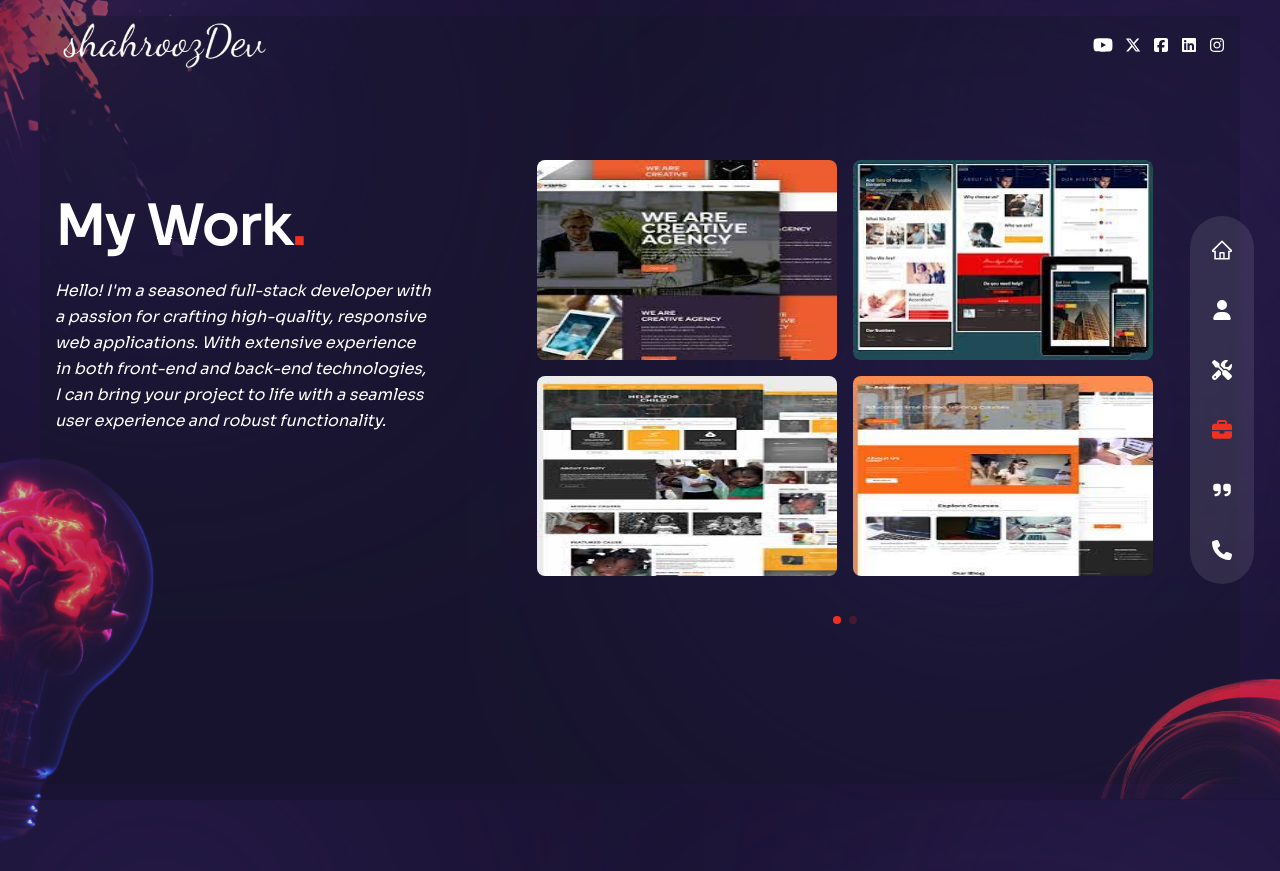
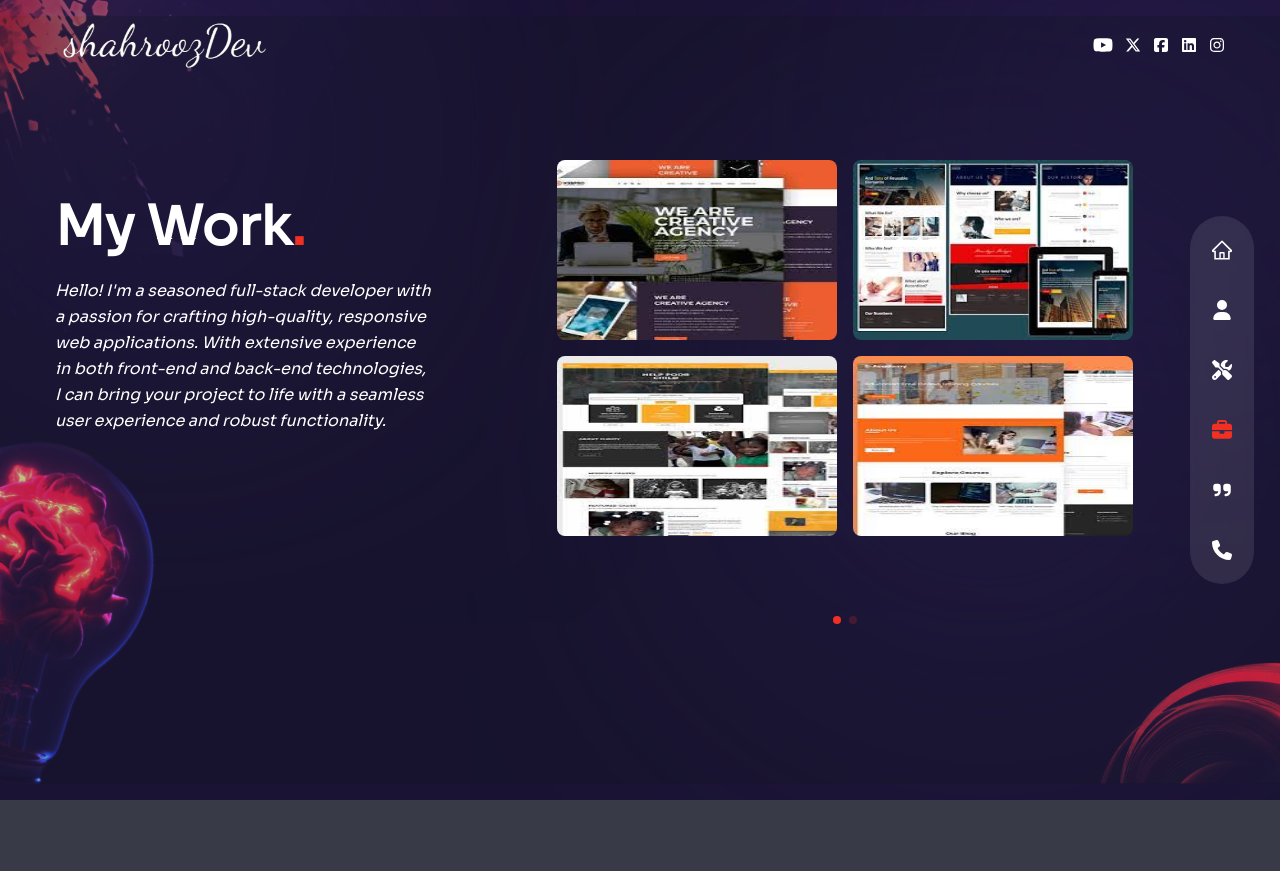
Before and after one commit to shahroozdev/portfolio, a Next.js app: page /work in a window 1280 px wide. After the commit the page ends 800 px from the top, so only its background shows below. Built offline with nearby package versions, Linux system fonts and the light colour scheme.

Commit message:
some changes

```diff
--- a/src/app/about/page.tsx
+++ b/src/app/about/page.tsx
@@ -12,8 +12,8 @@ import CountUp from 'react-countup';
 const AboutPage = () => {
   const [index, setIndex] = useState(0);
   return (
-    <div className="w-screen h-max pt-[100px] bg-primary/30 text-center xl:text-left">
-      {/* <BottomCircle /> */}
+    <div className="w-screen h-screen pt-[100px] bg-primary/30 text-center xl:text-left overflow-hidden">
+      <BottomCircle />
       <motion.div
         variants={fadeIn("right", 0.2)}
         initial="hidden"
--- a/src/app/layout.tsx
+++ b/src/app/layout.tsx
@@ -30,11 +30,11 @@ export default function RootLayout({
 }>) {
   return (
     <html lang="en">
-      <body className={`min-w-screen max-h-screen w-screen h-screen overflow-hidden bg-site text-white bg-cover bo-no-repeat ${sora.variable} font-sora relative`}>
+      <body className={`min-w-screen max-h-screen w-screen min-h-screen h-screen overflow-hidden bg-site text-white bg-cover bo-no-repeat ${sora.variable} font-sora relative`}>
         <TopImg/>
         <Nav/>
         <Header/>
-        <main className="flex items-center min-w-screen  min-h-screen justify-center overflow-hidden">{children}</main>
+        <main className="flex items-center min-w-screen min-h-full justify-center overflow-hidden">{children}</main>
       </body>
     </html>
   );
--- a/src/app/page.tsx
+++ b/src/app/page.tsx
@@ -7,15 +7,15 @@ import Avatar from "@/components/atoms/Avatar/Avatar";
 import ParticlesContainer from "@/components/molecules/ParticlesContainer/ParticlesContainer";
 export default function Home() {
   return (
-    <div className="h-screen bg-primary/60 relative w-screen">
+    <div className="h-screen bg-primary/60 relative w-screen flex flex-col items-center justify-center gap-2">
       <div className="w-full h-full bg-gradient-to-r from-primary/10 via-black/30 to-black/10">
-        <div className="text-center flex flex-col justify-center xl:text-left h-full container mx-auto ">
+        <div className="text-center flex flex-col justify-center xl:text-left h-full container mx-auto">
           <motion.h1
             variants={fadeIn("down", 0.2)}
             initial="hidden"
             animate="show"
             exit="hidden"
-            className="h1"
+            className="h1 mb-0"
           >
             Turning Concepts <br />
             into <span className="text-accent">Digital Innovations.</span>
@@ -32,9 +32,9 @@ export default function Home() {
             creativity, technology, and strategic execution to bring innovative
             visions to life.
           </motion.p>
-          <div className="flex justify-center xl:hidden relative">
+          {/* <div className="flex justify-center xl:hidden relative">
             <ProjectBtn />
-          </div>
+          </div> */}
           <motion.div
             variants={fadeIn("down", 0.4)}
             initial="hidden"
--- a/src/app/services/page.tsx
+++ b/src/app/services/page.tsx
@@ -8,7 +8,7 @@ import { fadeIn } from "@/components/variants";
 
 const Services = () => {
   return (
-    <div className='h-screen w-screen bg-primary/30 flex items-center'>
+    <div className='h-screen w-screen bg-primary/30 flex items-center justify-center'>
        {/* <BottomCircle /> */}
        <div className='container pt-[20px]'>
         <div className='flex flex-col xl:flex-row gap-x-8'>
--- a/src/app/work/page.tsx
+++ b/src/app/work/page.tsx
@@ -9,8 +9,7 @@ import WorkSlider from '@/components/molecules/workSlider/WorkSlider'
 
 const WorkPage = () => {
   return (
-    <div className='h-full bg-primary/30 py-36 flex items-center xl:overflow-hidden overflow-y-auto'>
-       <BottomCircle />
+    <div className='h-full w-screen bg-primary/30 py-36 flex items-center overflow-hidden relative'>
        <div className='container mx-auto'>
         <div className='flex flex-col xl:flex-row gap-x-8'>
             <div className='text-center flex xl:w-[30vw] flex-col lg:text-left mb-4 mx-12 xl:mb-0 xl:mx-0'>
@@ -25,6 +24,7 @@ const WorkPage = () => {
         </div>
        </div>
        <BulbAnime/>
+        <BottomCircle />
     </div>
   )
 }
--- a/src/components/molecules/Header/index.tsx
+++ b/src/components/molecules/Header/index.tsx
@@ -19,7 +19,7 @@ const Header = () => {
       <Link href={'#'}><i className="cursor-pointer"><Icon name="youtubeIcon" color="#fff" fontSize="20px"/></i></Link>
       <i className="cursor-pointer"><Icon name="AxeIcon" color="#fff"/></i>
       <Link href={'https://www.facebook.com/profile.php?id=61564675637480'}><i className="cursor-pointer"><Icon name="faceBookicon" color="#fff"/></i></Link>
-      <i className="cursor-pointer"><Icon name="linkedInIcon" color="#fff"/></i>
+      <Link href={'https://www.facebook.com/profile.php?id=61564675637480'}><i className="cursor-pointer"><Icon name="linkedInIcon" color="#fff"/></i></Link>
       <i className="cursor-pointer"><Icon name="instaIcon" color="#fff"/></i>
     </div>
     </div>
--- a/src/components/molecules/workSlider/WorkSlider.tsx
+++ b/src/components/molecules/workSlider/WorkSlider.tsx
@@ -30,7 +30,7 @@ const WorkSlider = () => {
                     return(
                         <div key={index} className="relative rounded-lg overflow-hidden flex items-center justify-center group">
                             <div className="flex items-center justify-center relative overflow-hidden group">
-                                <Image src={ele} width={500} height={300} alt='' className="min-w-[300px] min-h-[200px] w-[300px] h-[200px]"/>
+                                <Image src={ele} width={500} height={300} alt='' className="min-w-[280px] min-h-[180px] w-[280px] h-[180px]"/>
                                 <div className="absolute inset-0 bg-gradient-to-l from-transparent via-[#e838cc] to-[#4a22bd] opacity-0 group-hover:opacity-80 transition-all duration-700"></div>
                                 <div className="absolute bottom-0 translate-y-full group-hover:-translate-y-20 group-hover:xl:-translate-y-20 transition-all duration-300">
                                 <div className="flex items-center gap-x-2 text-[13px] tracking-[0.2em]">
```
